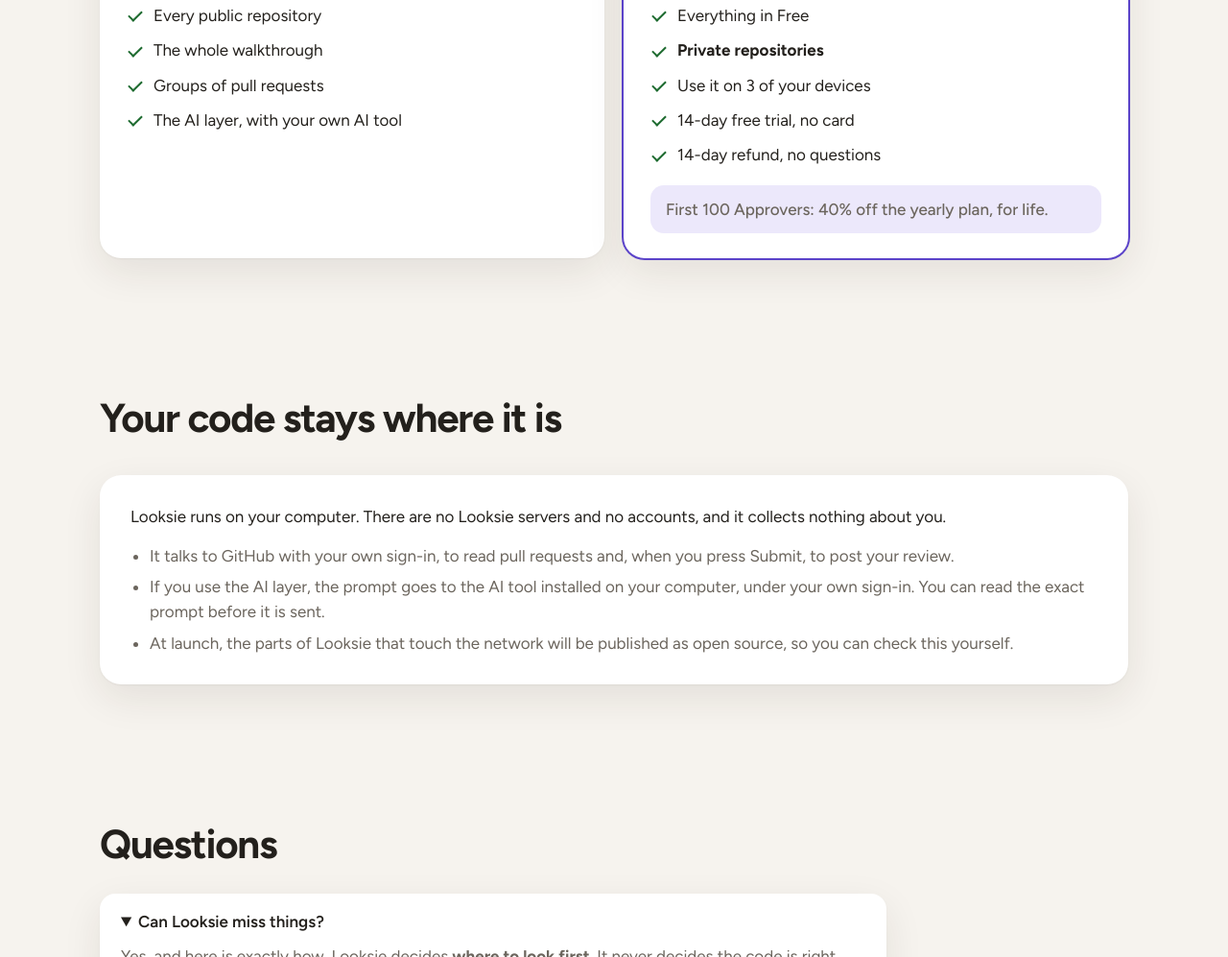
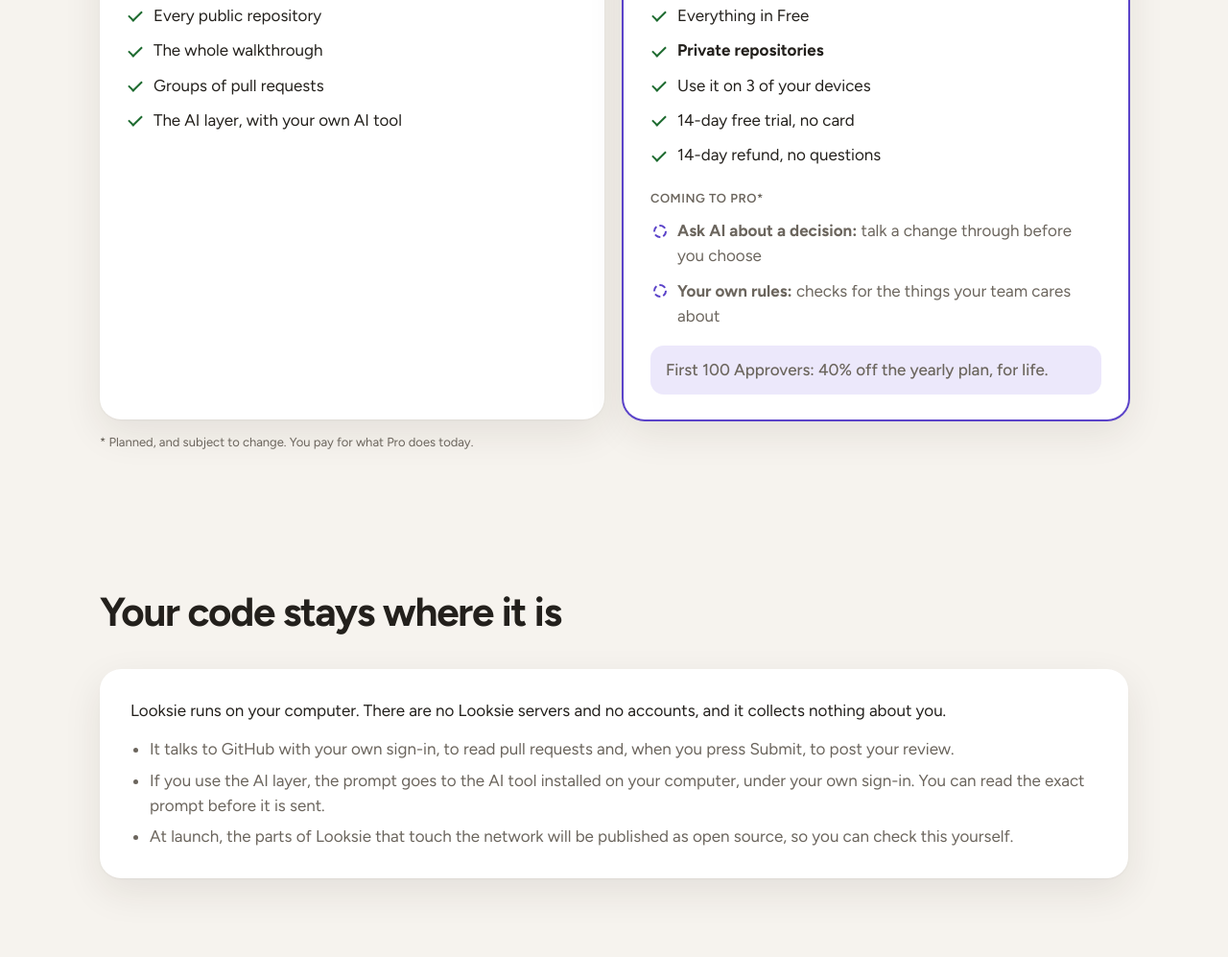
Before and after one commit to marcus-smallman-lewis/looksie-releases, a plain HTML site: page index.html in a window 1280 px wide. Shown: the part 5216-6213 px from the top of the page at 96% size. Drawn offline with Linux system fonts and the light colour scheme.

Commit message:
Pricing: Coming to Pro, subject to change
Co-Authored-By: Claude Opus 5.5 <noreply@anthropic.com>

```diff
--- a/index.html
+++ b/index.html
@@ -52,6 +52,11 @@ h2{font-size:clamp(28px,4vw,42px);line-height:1.1;letter-spacing:-.03em;font-wei
 .price{display:grid;grid-template-columns:repeat(auto-fit,minmax(min(320px,100%),1fr));gap:20px;margin-top:36px;align-items:stretch}
 .price .card{display:flex;flex-direction:column}
 .price .card .ticks{margin-bottom:18px}
+.soonh{margin-top:4px;font-size:13px;font-weight:600;letter-spacing:.04em;text-transform:uppercase;color:var(--mute)}
+.ticks.soon{margin-top:10px}
+.ticks.soon li{color:var(--mute)}
+.ticks.soon li:before{left:3px;top:.4em;width:10px;height:10px;border:2px dashed var(--acc);border-radius:50%;transform:none}
+.fine{font-size:13px;color:var(--mute);margin-top:14px}
 .price .card .offer{margin-top:auto}
 .cta .also{flex-basis:100%;font-size:15px;color:var(--mute)}
 .cta .also a{font-weight:500}
@@ -143,8 +148,11 @@ code{font-family:"JetBrains Mono",ui-monospace,monospace;font-size:.86em;backgro
       <ul class="ticks"><li>Every public repository</li><li>The whole walkthrough</li><li>Groups of pull requests</li><li>The AI layer, with your own AI tool</li></ul></div>
     <div class="card pro"><h3>Pro</h3><p class="amount">$10 <small>a month, or $96 a year</small></p><p>For the code you are paid to review.</p>
       <ul class="ticks"><li>Everything in Free</li><li><b>Private repositories</b></li><li>Use it on 3 of your devices</li><li>14-day free trial, no card</li><li>14-day refund, no questions</li></ul>
+      <p class="soonh">Coming to Pro*</p>
+      <ul class="ticks soon"><li><b>Ask AI about a decision:</b> talk a change through before you choose</li><li><b>Your own rules:</b> checks for the things your team cares about</li></ul>
       <p class="offer" id="offer" hidden>First 100 Approvers: 40% off the yearly plan, for life.</p></div>
   </div>
+  <p class="fine">* Planned, and subject to change. You pay for what Pro does today.</p>
 </section>
 
 <section id="privacy">
```
